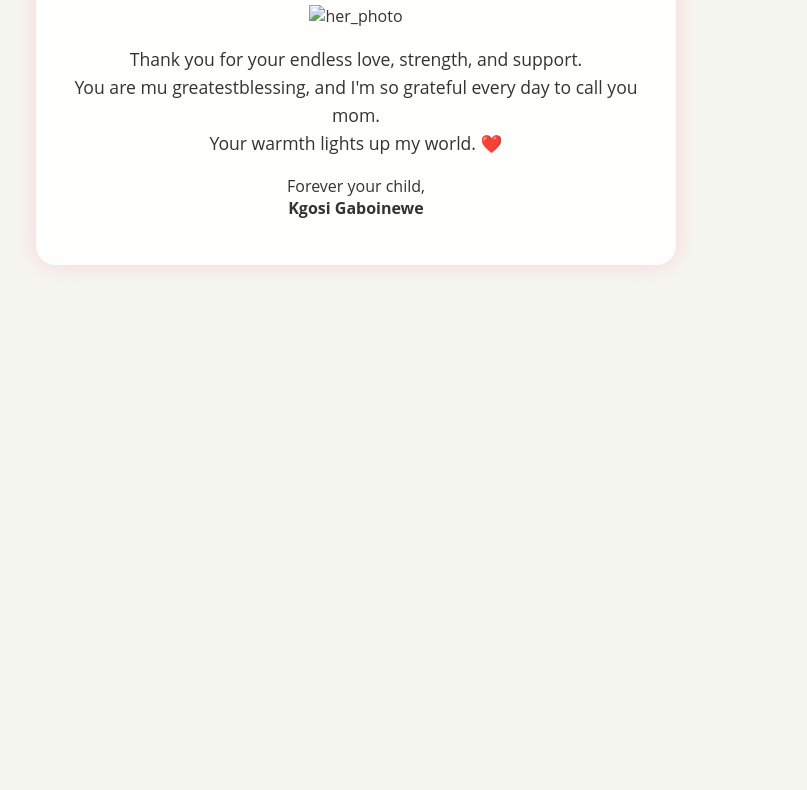
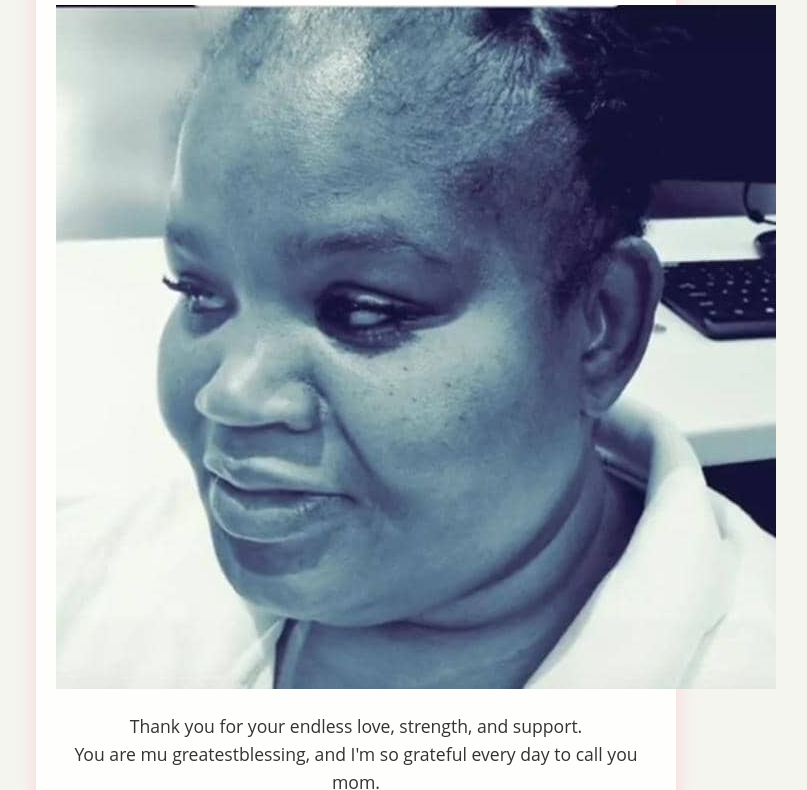
Before and after one commit to kgosi-gabo/special-appreciation, a plain HTML site: page index.html in a window 1280 px wide. Shown: the part 214-1004 px from the top of the page, without its empty margins (284-1091 px from the left). Before the commit the page ends 800 px from the top, so only its background shows below. Drawn offline with Linux system fonts and the light colour scheme; a web font is replaced by a local one.

Commit message:
Update index.html

```diff
--- a/index.html
+++ b/index.html
@@ -9,7 +9,7 @@
     <body>
         <div class="container">
             <h1>Dear Mom, 💐</h1>
-            <img src="her_photo.jpf" alt="her_photo" class="her_photo">
+            <img src="her_photo.jpg" alt="her_photo" class="her_photo">
             <p class="message">
                 Thank you for your endless love, strength, and support. <br>
                 You are mu greatestblessing, and I'm so grateful every day to call you mom. <br>
```
